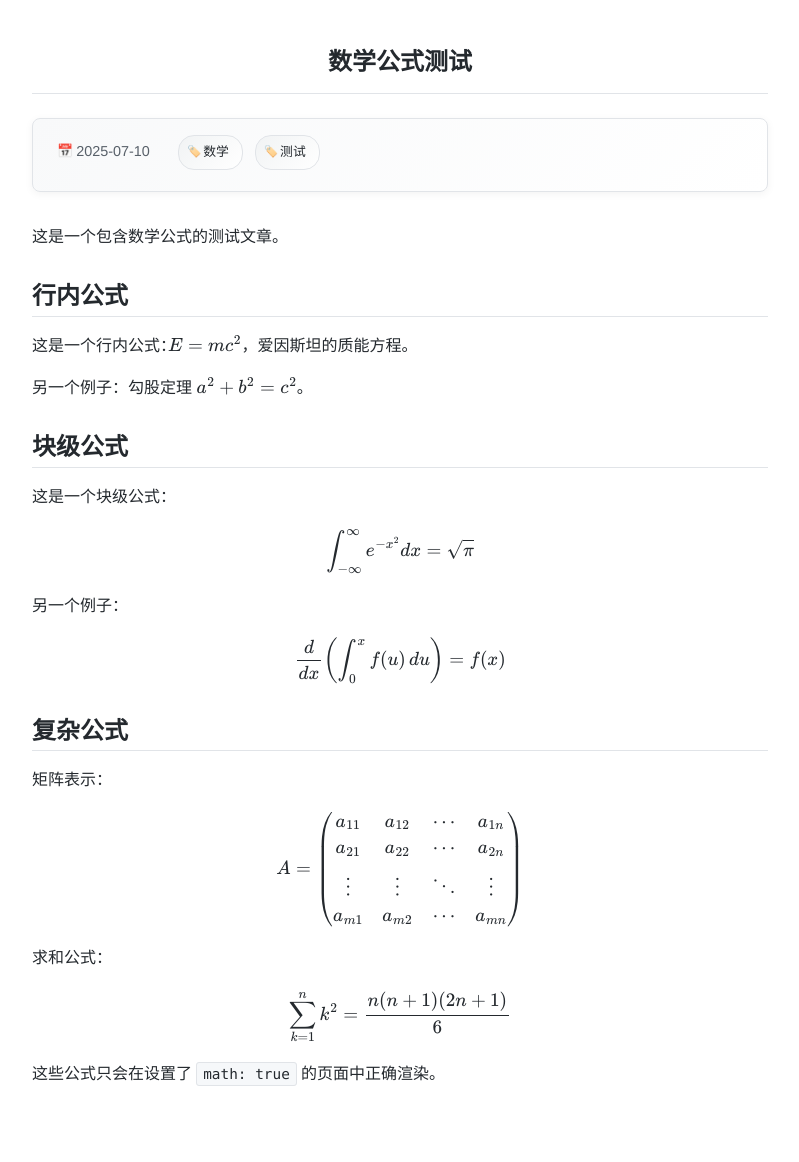
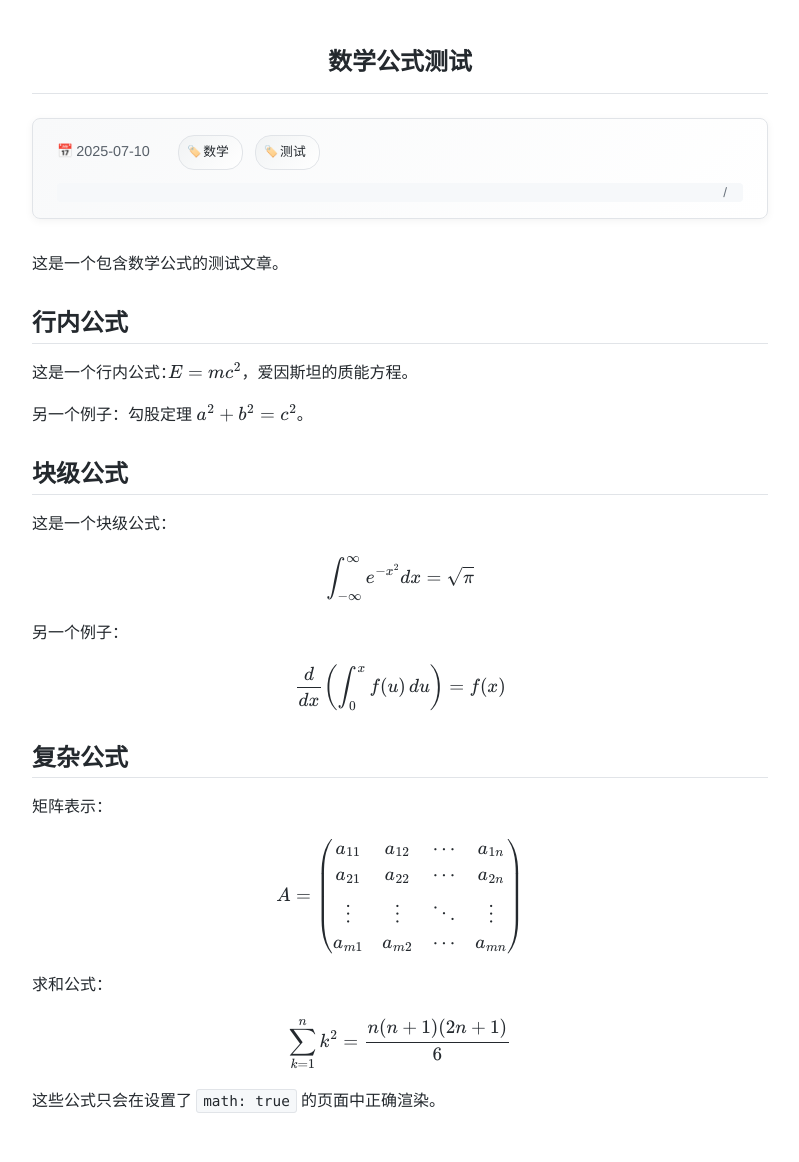
Before and after one commit to xiaoyaou/xiaoyaou.github.io, a Jekyll site: the page built from _posts/2025-07-10-math-test.md, in a window 1280 px wide. Shown: the whole page, without its empty margins (240-1039 px from the left). Built offline with Jekyll 4.4.1, drawn with Linux system fonts in a browser that asks for light colours; nearby versions of some CDN libraries; before the commit the page ends 1135 px from its top, so only the background shows below that.

Commit message:
添加原文链接格式

```diff
--- a/_layouts/post.html
+++ b/_layouts/post.html
@@ -14,6 +14,15 @@ layout: default
                 <span class="tag">{{ tag }}</span>
             {% endfor %}
         {% endif %}
+
+        <!-- 原文链接 -->
+        {% if page.original %}
+            <div class="post-original-link">
+                <a href="{{ page.original }}" target="_blank" rel="noopener noreferrer" title="{{ page.original }}">
+                    {{ page.original }}
+                </a>
+	    </div>
+        {% endif %}
     </div>
 
     <div class="post-content">
--- a/_posts/2025-07-10-math-test.md
+++ b/_posts/2025-07-10-math-test.md
@@ -4,6 +4,7 @@ title: "数学公式测试"
 date: 2025-07-10 00:00:00 +0800
 tags: [数学, 测试]
 math: true
+original: /
 ---
 
 这是一个包含数学公式的测试文章。
--- a/assets/css/style.scss
+++ b/assets/css/style.scss
@@ -431,3 +431,35 @@ header.sticky-header h1.post-title {
         display: none;
     }
 }
+
+/* 原文链接容器样式 - 紧凑风格 */
+.post-original-link {
+    margin: 0.5rem 0 0 0;
+    padding: 0 1rem;
+    background-color: #f6f8fa;
+    border-radius: 4px; /* 稍微减小圆角以匹配紧凑感 */
+    font-size: 0.85rem; /* 稍微缩小字体 */
+    line-height: 1.4; /* 减小行高 */
+    text-align: right;
+    overflow: hidden;
+}
+
+/* 链接本身样式 */
+.post-original-link a {
+    display: block;
+    color: #6a737d;
+    text-decoration: none;
+    transition: color 0.2s ease;
+
+    /* 单行省略核心代码 */
+    white-space: nowrap;
+    overflow: hidden;
+    text-overflow: ellipsis;
+    max-width: 100%;
+}
+
+/* 鼠标悬停效果 - 深灰色 + 下划线 */
+.post-original-link a:hover {
+    color: #24292e; /* 悬停时变为深灰色 */
+    text-decoration: underline;
+}
```
